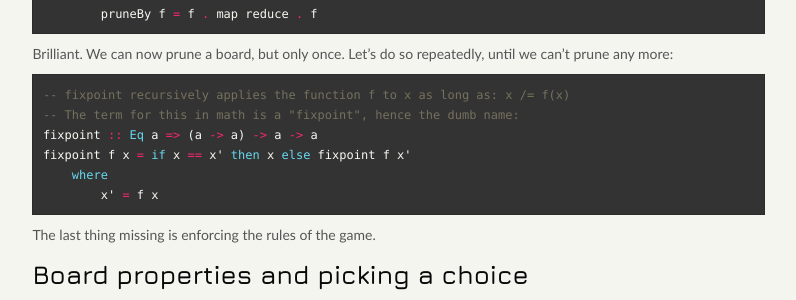
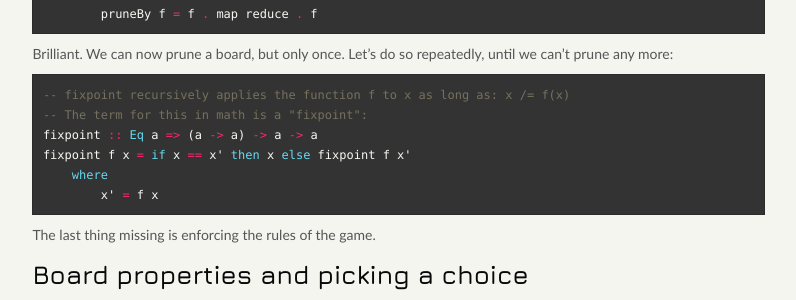
Before and after one commit to mfukar/mfukar.github.com, a Jekyll site: the page built from _posts/2015-12-11-haskell-xvi.md, in a window 1280 px wide and 900 px high, scrolled down 3194 px. Shown: the part 152-452 px from the top of the window, without its empty margins (77-873 px from the left). Built offline with Jekyll 4.4.1, drawn with Linux system fonts in a browser that asks for light colours; some web fonts are replaced; Markdown is read by kramdown in place of the engine named in the settings; comment, search, counter and statistics services are not loaded.

Commit message:
Uhm, be clearer

````diff
--- a/_posts/2015-12-11-haskell-xvi.md
+++ b/_posts/2015-12-11-haskell-xvi.md
@@ -201,7 +201,7 @@ prune any more:
 
 ```haskell
 -- fixpoint recursively applies the function f to x as long as: x /= f(x)
--- The term for this in math is a "fixpoint", hence the dumb name:
+-- The term for this in math is a "fixpoint":
 fixpoint :: Eq a => (a -> a) -> a -> a
 fixpoint f x = if x == x' then x else fixpoint f x'
     where
````
